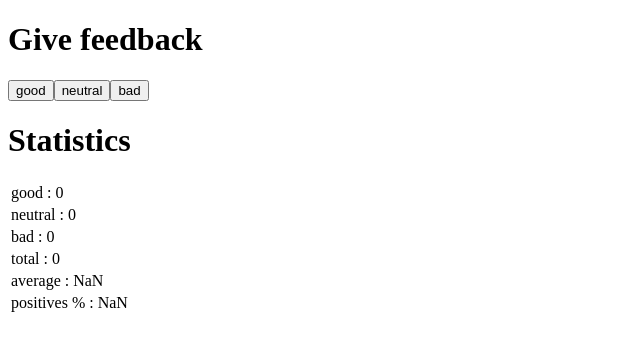
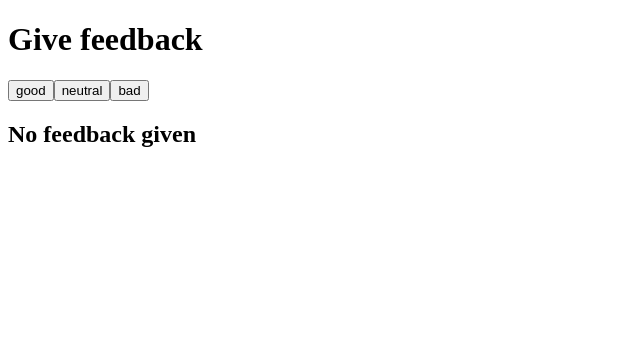
Before and after one commit to olenleo/osa1, a React (Create React App) app in the folder unicafe/: page / in a window 1280 px wide. Shown: the top 350 px of the page, without its empty margins (0-640 px from the left). Built offline with nearby package versions, Linux system fonts and the light colour scheme.

Commit message:
Lisätty unohtunut unicafe:n ehdollinen renderöinti

```diff
--- a/unicafe/src/App.js
+++ b/unicafe/src/App.js
@@ -2,7 +2,13 @@ import React, { useState } from 'react'
 
 
 const Statistics = ({goodVal, neutralVal, badVal}) => {
-  return (
+  if (goodVal === 0 && neutralVal === 0 && badVal === 0) {
+    return (
+      <div>
+        <h2>No feedback given</h2>
+      </div>
+    )
+  } else return (
   <div>
   <h1>Statistics</h1>
   <table>
@@ -31,7 +37,7 @@ const StatisticsLine = ({ text, value }) => {
   )
 }
 const App = () => {
-  // tallenna napit omaan tilaansa
+
   const [good, setGood] = useState(0)
   const [neutral, setNeutral] = useState(0)
   const [bad, setBad] = useState(0)
@@ -39,6 +45,7 @@ const App = () => {
   return (
     <div>
       <h1>Give feedback</h1>
+
       <Button handleClick ={() =>setGood(good + 1)} text = "good"/>
       <Button handleClick ={() =>setNeutral(neutral + 1)} text = "neutral"/>
       <Button handleClick ={() =>setBad(bad + 1)} text = "bad"/>
```
